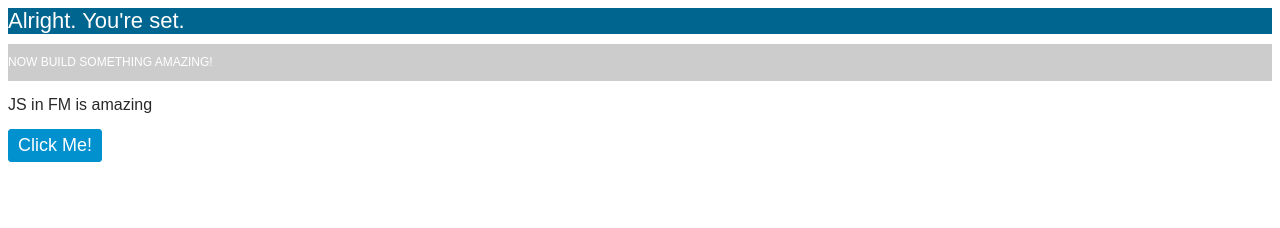
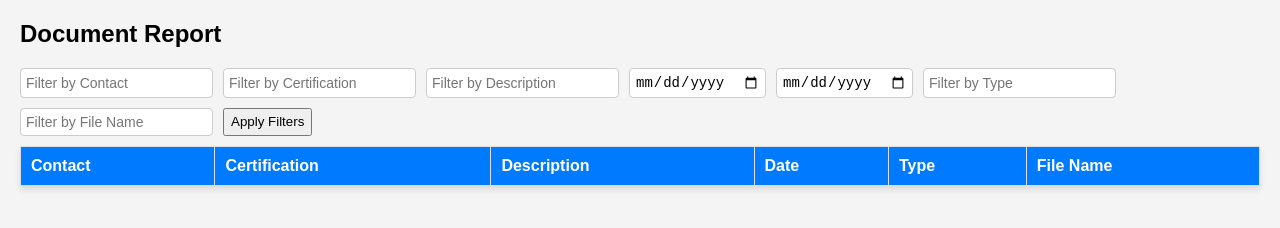
Before and after one commit to bradcranston/ckDocument, a website built with Parcel: page index.html in a window 1280 px wide. Built offline with nearby package versions, Linux system fonts and the light colour scheme.

Commit message:
WIP snapshot before sync

```diff
--- a/index.html
+++ b/index.html
@@ -2,17 +2,40 @@
 <html lang="en">
   <head>
     <meta charset="UTF-8" />
+    <meta name="viewport" content="width=device-width, initial-scale=1.0">
     <style>
       @import "./src/style.css";
     </style>
     <title>JSDev</title>
   </head>
   <body>
-    <h1>Alright. You're set.</h1>
-      <h2 class="tintedBlackLeft">Now build something amazing!</h2>
-      <p>JS in FM is amazing</p>
-    <button type="button">Click Me!</button>
+    <h2>Document Report</h2>
+    <div class="filters">
+      <input type="text" id="contactFilter" placeholder="Filter by Contact">
+      <input type="text" id="certificationFilter" placeholder="Filter by Certification">
+      <input type="text" id="descriptionFilter" placeholder="Filter by Description">
+      <input type="date" id="startDate">
+      <input type="date" id="endDate">
+      <input type="text" id="typeFilter" placeholder="Filter by Type">
+      <input type="text" id="fileNameFilter" placeholder="Filter by File Name">
+      <button onclick="filterTable()">Apply Filters</button>
+  </div>
 
+  <table id="reportTable">
+      <thead>
+          <tr>
+              <th>Contact</th>
+              <th>Certification</th>
+              <th>Description</th>
+              <th>Date</th>
+              <th>Type</th>
+              <th>File Name</th>
+          </tr>
+      </thead>
+      <tbody id="reportBody">
+          <!-- Data will be inserted here dynamically -->
+      </tbody>
+  </table>
     <script type="module">
       import "./src/index.js";
     </script>
--- a/src/index.js
+++ b/src/index.js
@@ -1,8 +1,65 @@
-//The first function. Remove this.
-const btn = document.querySelector("button");
-console.log("Hello");
+window.loadTable = (json) => {
+    let jsonData = JSON.parse(json);
+    let rawData = jsonData.response.data; // Ensure correct data structure
 
-btn.onclick = function () {
-  console.log("You ran some JavaScript");
-  alert("You ran some JavaScript");
+    function renderTable(data) {
+        const tbody = document.getElementById("reportBody");
+        if (!tbody) {
+            console.error("Table body not found");
+            return;
+        }
+        tbody.innerHTML = "";
+        data.forEach(record => {
+            const row = `<tr>
+                <td>${record.fieldData.Contact || "N/A"}</td>
+                <td>${record.fieldData.Certification || "N/A"}</td>
+                <td>${record.fieldData.Description || "N/A"}</td>
+                <td>${record.fieldData.Date || "N/A"}</td>
+                <td>${record.fieldData.Type || "N/A"}</td>
+                <td>${record.fieldData.FileName || "N/A"}</td>
+            </tr>`;
+            tbody.innerHTML += row;
+        });
+    }
+
+    function filterTable() {
+        let filteredData = [...rawData]; // Ensure we are not mutating the original dataset
+        const contact = document.getElementById("contactFilter").value.toLowerCase();
+        const certification = document.getElementById("certificationFilter").value.toLowerCase();
+        const description = document.getElementById("descriptionFilter").value.toLowerCase();
+        const type = document.getElementById("typeFilter").value.toLowerCase();
+        const fileName = document.getElementById("fileNameFilter").value.toLowerCase();
+        const startDateInput = document.getElementById("startDate").value;
+        const endDateInput = document.getElementById("endDate").value;
+
+        const startDate = startDateInput ? new Date(startDateInput) : null;
+        const endDate = endDateInput ? new Date(endDateInput) : null;
+
+        filteredData = filteredData.filter(record => {
+            const recordDate = record.fieldData.Date ? new Date(record.fieldData.Date) : null;
+
+            return (
+                (contact === "" || record.fieldData.Contact?.toLowerCase().includes(contact)) &&
+                (certification === "" || record.fieldData.Certification?.toLowerCase().includes(certification)) &&
+                (description === "" || record.fieldData.Description?.toLowerCase().includes(description)) &&
+                (type === "" || record.fieldData.Type?.toLowerCase().includes(type)) &&
+                (fileName === "" || record.fieldData.FileName?.toLowerCase().includes(fileName)) &&
+                (!startDate || !recordDate || recordDate >= startDate) &&
+                (!endDate || !recordDate || recordDate <= endDate)
+            );
+        });
+
+        renderTable(filteredData);
+    }
+
+    document.getElementById("contactFilter")?.addEventListener("input", filterTable);
+    document.getElementById("certificationFilter")?.addEventListener("input", filterTable);
+    document.getElementById("descriptionFilter")?.addEventListener("input", filterTable);
+    document.getElementById("typeFilter")?.addEventListener("input", filterTable);
+    document.getElementById("fileNameFilter")?.addEventListener("input", filterTable);
+    document.getElementById("startDate")?.addEventListener("change", filterTable);
+    document.getElementById("endDate")?.addEventListener("change", filterTable);
+
+    // Render initial table
+    renderTable(rawData);
 };
--- a/src/style.css
+++ b/src/style.css
@@ -1,45 +1,35 @@
 body {
-  -webkit-font-smoothing: antialiased;
-  -moz-osx-font-smoothing: grayscale;
-  font-family: 'Arial', sans-serif;
-  font-size: 16px;
-  line-height: 1;
-  color: #000;
-  background-color: #fff;
-  margin: 10;
-  overflow: hidden;
+  font-family: Arial, sans-serif;
+  margin: 20px;
+  background-color: #f4f4f4;
 }
-
-p{
-  color:#282828;
-  font-size: 16px;
+table {
+  width: 100%;
+  border-collapse: collapse;
+  background: #fff;
+  box-shadow: 0px 4px 6px rgba(0, 0, 0, 0.1);
 }
-
-
-h1 {
-  background-color:#006690;
-  color: #fff;
-  font-size: 22px;
-  font-weight: 400;
-  line-height: 1.2;
-  margin: 0 0 10px;
+th, td {
+  border: 1px solid #ddd;
+  padding: 10px;
+  text-align: left;
 }
-
-.tintedBlackLeft {
-  background-color:#00000033;
-  color: #fff;
-  text-transform: uppercase;
-  font-size: 12px;
-  font-weight: 400;
-  line-height: 1.2;
-  padding:11px 11px 11px 0px;
+th {
+  background-color: #007bff;
+  color: white;
 }
-
-button {
-  padding: 5px 9px 5px 9px;
-  border-radius: 3px;
-  font-size: 18px;
-  border: 1px solid #0091CE;
-  background-color: #0091CE;
-  color: #fff;
+tr:nth-child(even) {
+  background-color: #f9f9f9;
 }
+.filters {
+  margin-bottom: 10px;
+  display: flex;
+  gap: 10px;
+  flex-wrap: wrap;
+}
+input, select {
+  padding: 5px;
+  font-size: 14px;
+  border: 1px solid #ccc;
+  border-radius: 4px;
+}
--- a/widget.config.js
+++ b/widget.config.js
@@ -1,7 +1,7 @@
 module.exports = {
-  widgetName: "jsDev",
+  widgetName: "document",
   server: "$",
-  file: "jsDev",
+  file: "CK_Contact",
   uploadScript: "UploadToHTML",
   reloadScript: "Load Widget",
   startDevScript: "Set to Dev Mode",
```
Also changed, not shown: 3 other files.
